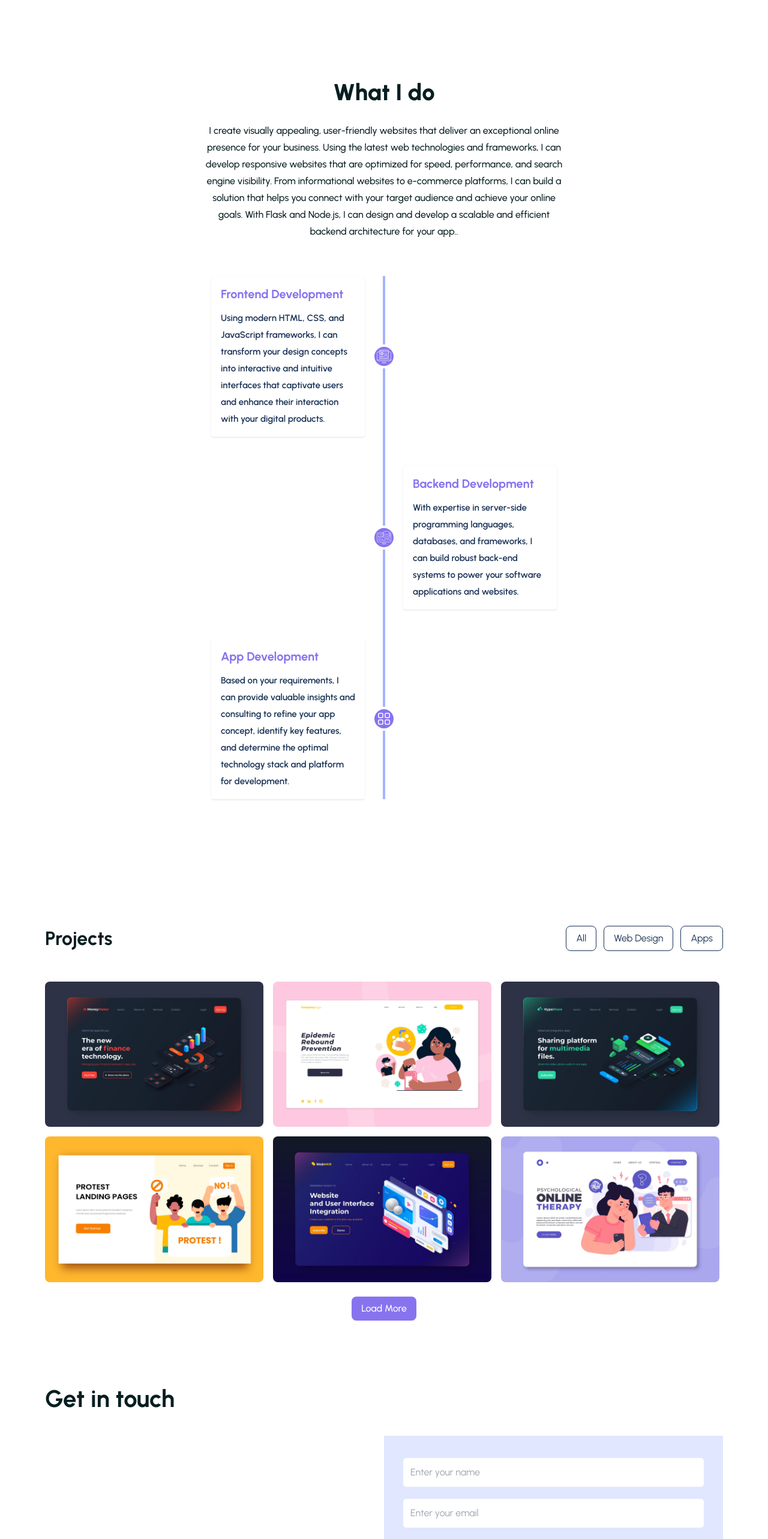
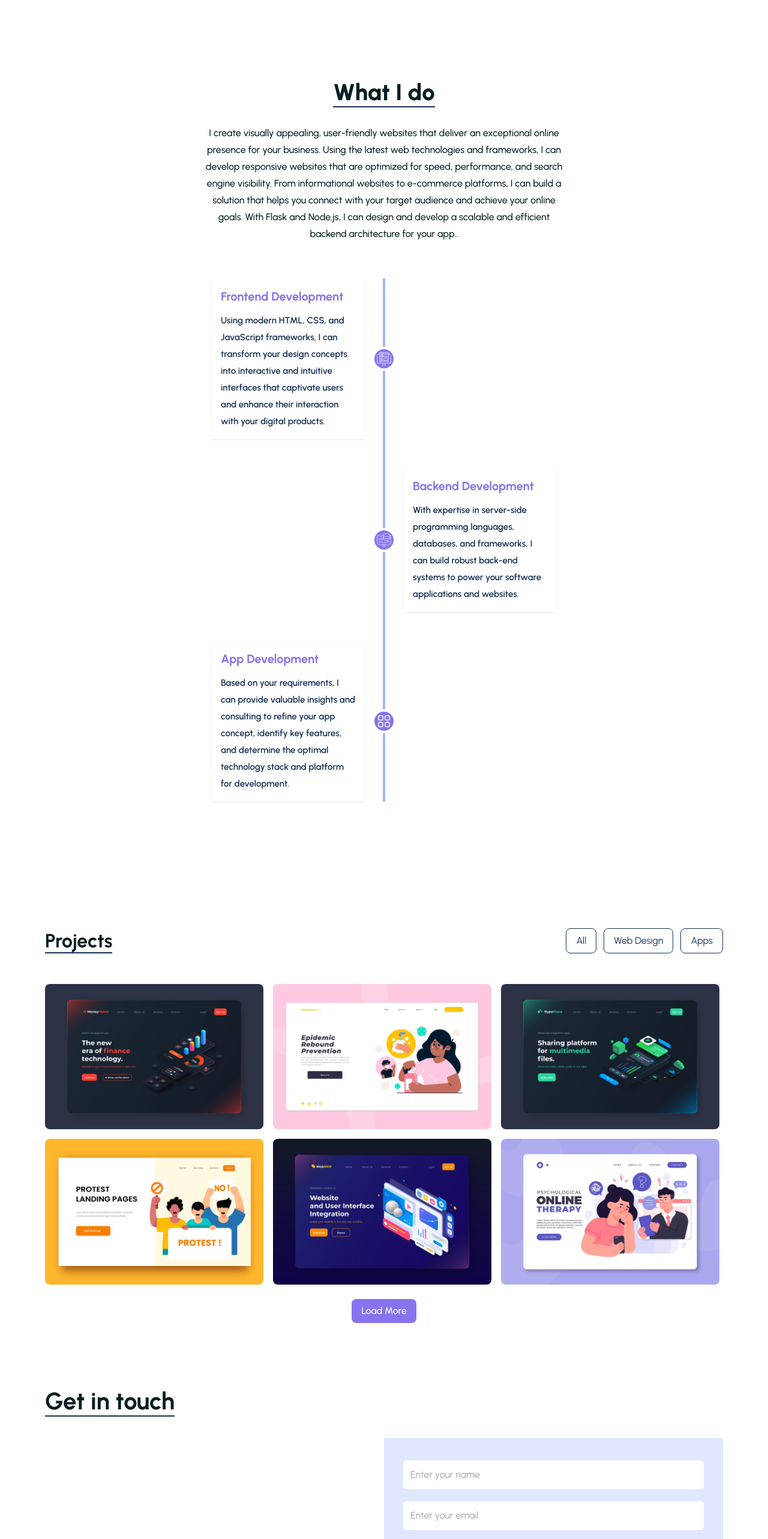
Before and after one commit to 1deyce/reactportfolio, a React (Create React App) app: page / in a window 1280 px wide. Shown: the part 974-3539 px from the top of the page at 60% size. Built offline with nearby package versions, Linux system fonts and the light colour scheme; grey boxes are pictures that could not be loaded.

Commit message:
Underline for component headings

```diff
--- a/src/components/UI/Contact.jsx
+++ b/src/components/UI/Contact.jsx
@@ -40,7 +40,9 @@ const Contact = () => {
     <section id="contact" className="pb-16 dark:bg-black">
       <div className="container">
         <h2 className="text-headingColor dark:text-white font-[700] text-[2.5rem] mb-8">
-          Get in touch
+          <span className="border-b-2 border-solid border-smallTextColor dark:border-primaryColor">
+            Get in touch
+          </span>
         </h2>
         <div className="md:flex justify-between items-center">
           <div className="w-full md:w-1/2 h-[300px] sm:h-[450px]">
--- a/src/components/UI/Portfolio.jsx
+++ b/src/components/UI/Portfolio.jsx
@@ -54,7 +54,9 @@ const Portfolio = () => {
                 <div className="flex items-center justify-between flex-wrap">
                     <div className="mb-7 sm:mb-0">
                         <h3 className="text-headingColor dark:text-white text-[2rem] font-[700]">
-                            Projects
+                            <span className="border-b-2 border-solid border-smallTextColor dark:border-primaryColor">
+                                Projects
+                            </span>
                         </h3>
                     </div>
 
--- a/src/components/UI/Services.jsx
+++ b/src/components/UI/Services.jsx
@@ -9,10 +9,10 @@ const Services = () => {
         <section id="services" className="dark:bg-black">
             <div className="container lg:pt-5">
                 <div className="text-center">
-                    <h2
-                        className="text-headingColor dark:text-white font-[800] text-[2.4rem] mb-5"
-                    >
-                        What I do
+                    <h2 className="text-headingColor dark:text-white font-[800] text-[2.4rem] mb-6">
+                        <span className="border-b-2 border-solid border-smallTextColor dark:border-primaryColor">
+                            What I do
+                        </span>
                     </h2>
                     <p className="lg:max-w-[600px] lg:mx-auto text-headingColor dark:text-white font-[500] text-[16px] leading-7">I create visually appealing, user-friendly websites that deliver an exceptional online presence for your business. Using the latest web technologies and frameworks, I can develop responsive websites that are optimized for speed, performance, and search engine visibility. From informational websites to e-commerce platforms, I can build a solution that helps you connect with your target audience and achieve your online goals. With Flask and Node.js, I can design and develop a scalable and efficient backend architecture for your app..</p>
                 </div>
```
